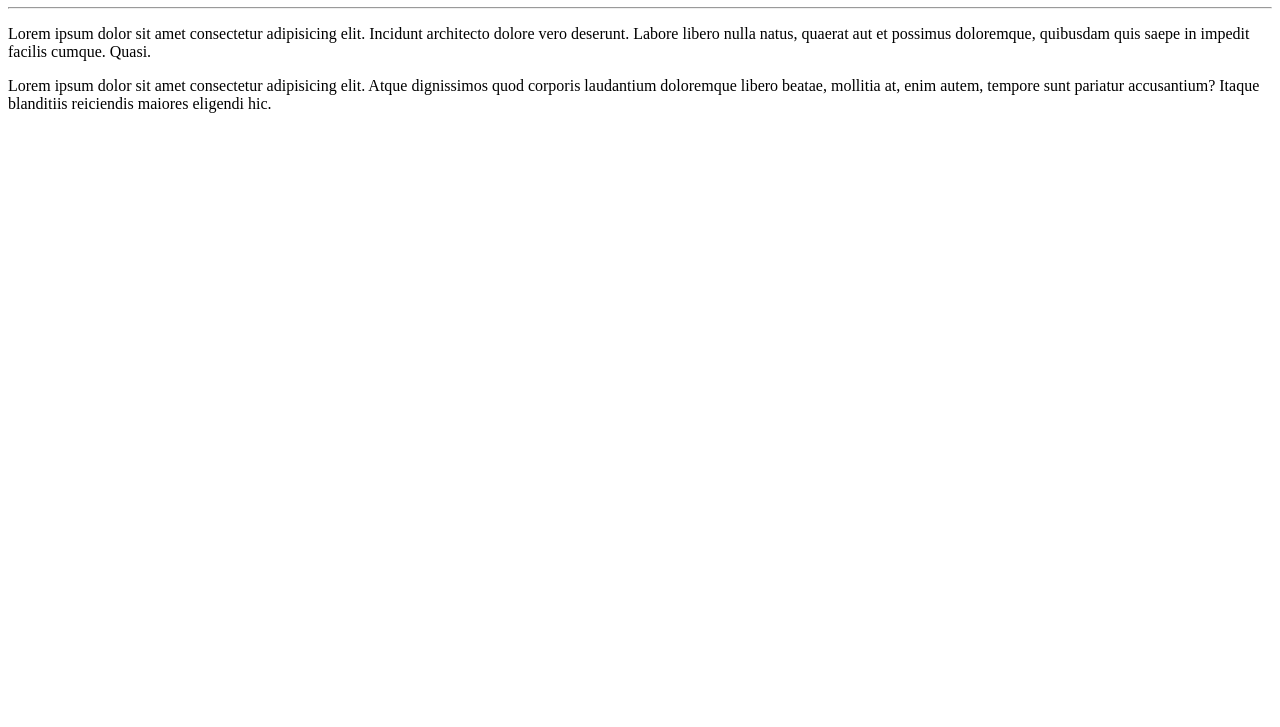
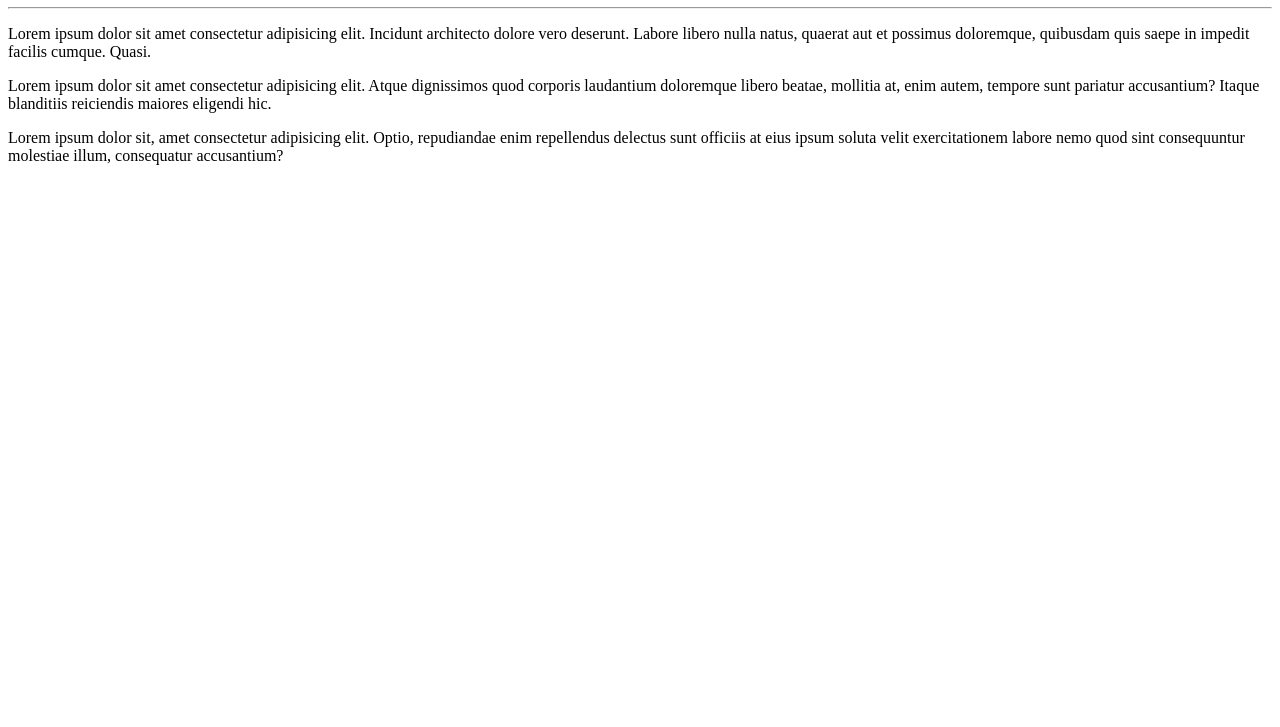
Before and after one commit to Marchezzetti/primeiro-projeto, a plain HTML site: page Site-projeto/index.html in a window 1280 px wide. Shown: the part 73-800 px from the top of the page. Drawn offline with Linux system fonts and the light colour scheme.

Commit message:
adicionei mais um paragrafo

```diff
--- a/Site-projeto/index.html
+++ b/Site-projeto/index.html
@@ -10,5 +10,7 @@
     <hr>
     <p>Lorem ipsum dolor sit amet consectetur adipisicing elit. Incidunt architecto dolore vero deserunt. Labore libero nulla natus, quaerat aut et possimus doloremque, quibusdam quis saepe in impedit facilis cumque. Quasi.</p>
     <p>Lorem ipsum dolor sit amet consectetur adipisicing elit. Atque dignissimos quod corporis laudantium doloremque libero beatae, mollitia at, enim autem, tempore sunt pariatur accusantium? Itaque blanditiis reiciendis maiores eligendi hic.</p>
+    <p>Lorem ipsum dolor sit, amet consectetur adipisicing elit. Optio, repudiandae enim repellendus delectus sunt officiis at eius ipsum soluta velit exercitationem labore nemo quod sint consequuntur molestiae illum, consequatur accusantium?</p>
 </body>
+
 </html>
```
